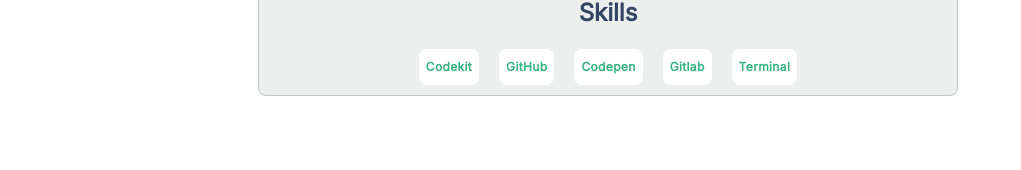
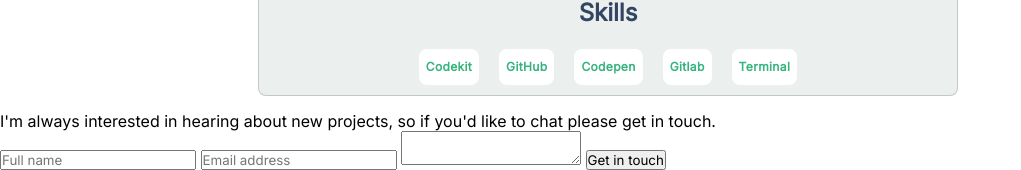
Before and after one commit to nicupop729/Personal-Portfolio, a website: page index.html in a window 1280 px wide. Shown: the part 6907-7077 px from the top of the page, without its empty margins (0-1021 px from the left). Before the commit the page ends 7018 px from the top, so only its background shows below. Drawn offline with nearby package versions, Linux system fonts and the light colour scheme.

Commit message:
Create the contact form

```diff
--- a/index.html
+++ b/index.html
@@ -268,6 +268,24 @@
         </li>
       </ul>
     </section>
+    <section class="contact-form">
+      <p>
+        I'm always interested in hearing about new projects, so if you'd like to
+        chat please get in touch.
+      </p>
+      <form action="https://formspree.io/f/xknkyppy" method="POST">
+        <input
+          type="text"
+          name="name"
+          maxlength="30"
+          placeholder="Full name"
+          required
+        />
+        <input type="email" name="email" placeholder="Email address" required />
+        <textarea maxlength="500" name="message" required></textarea>
+        <button type="submit">Get in touch</button>
+      </form>
+    </section>
     <script
       type="module"
       src="https://unpkg.com/ionicons@5.5.2/dist/ionicons/ionicons.esm.js"
```
